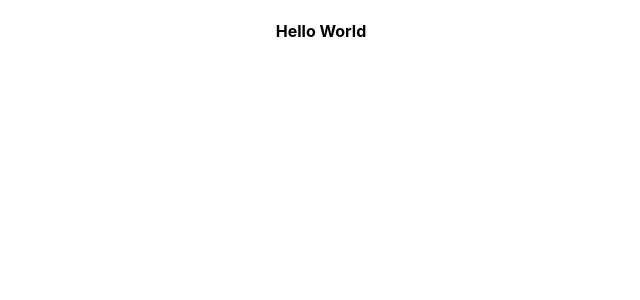
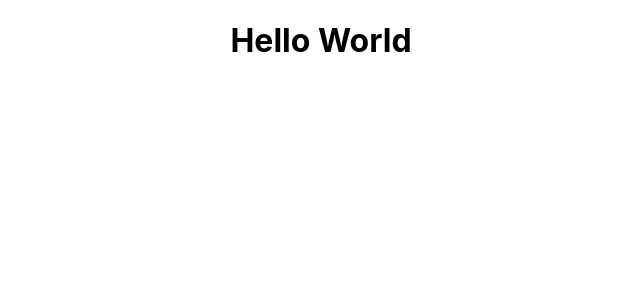
Before and after one commit to kelibst/react_calc, a React (Create React App) app: page / in a window 1280 px wide. Shown: the top 300 px of the page, without its empty margins (319-959 px from the left). Built offline with nearby package versions, Linux system fonts and the light colour scheme.

Commit message:
added hello world

```diff
--- a/src/App.js
+++ b/src/App.js
@@ -4,7 +4,7 @@ import React from 'react';
 function App() {
   return (
     <div className="App">
-      <h4 className="text-center">Hello World</h4>
+      <h1 className="text-center">Hello World</h1>
     </div>
   );
 }
```
